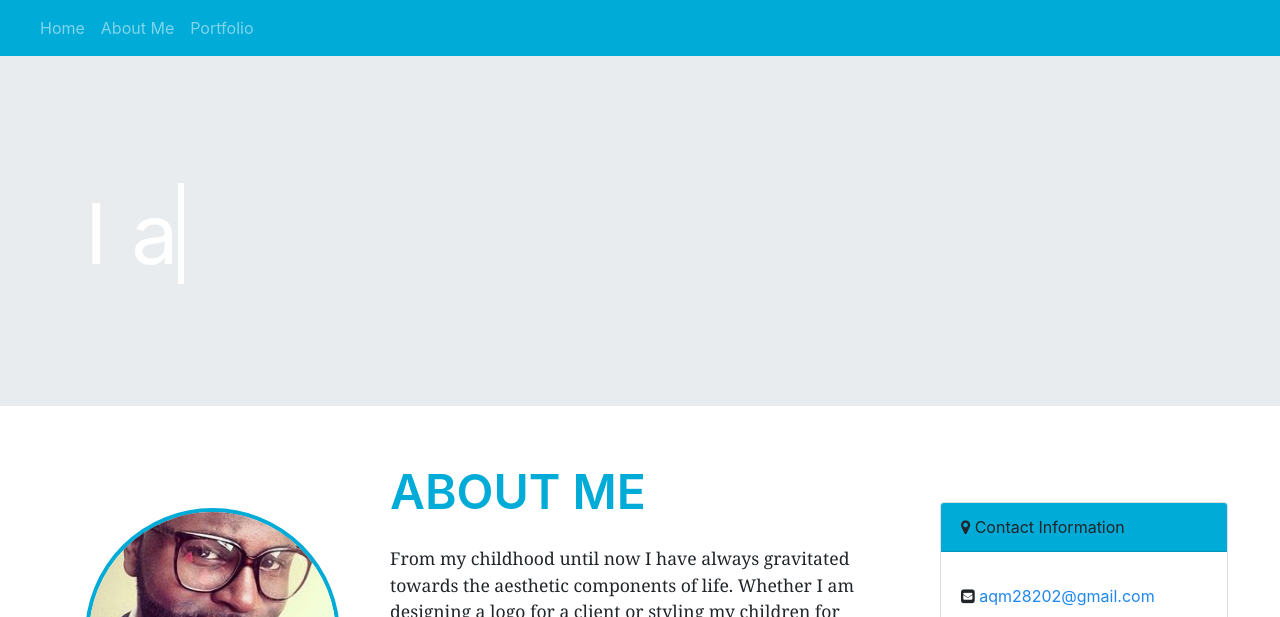
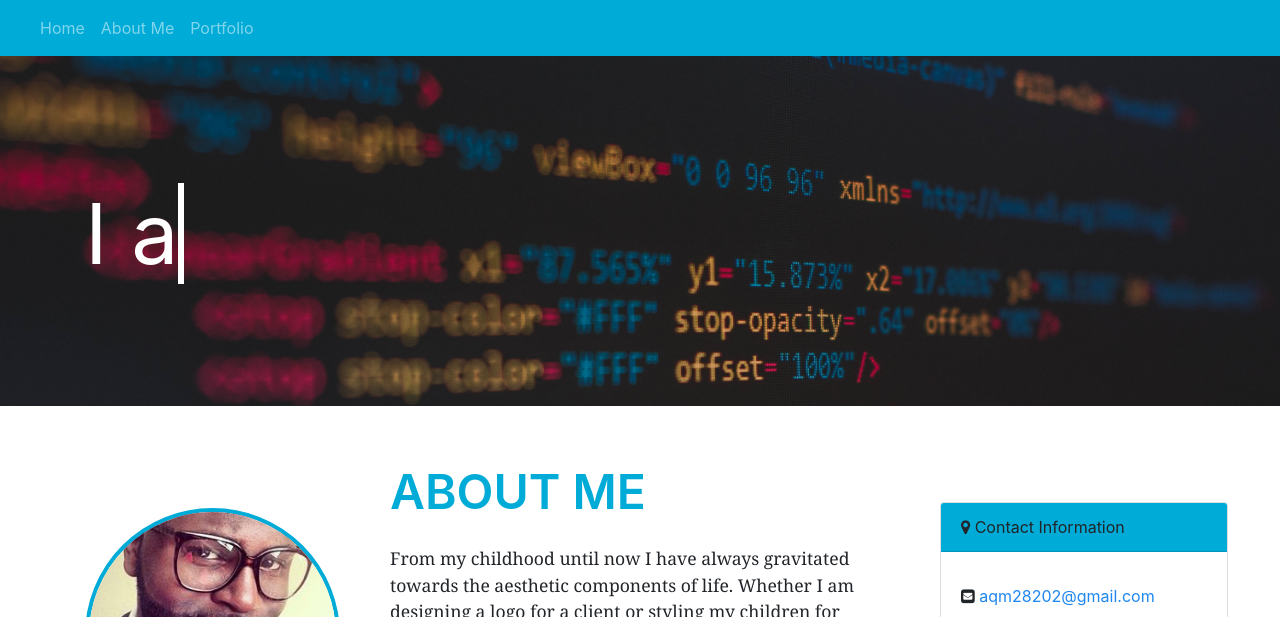
Before and after one commit to AQM28202/Responsive-Portfolio, a plain HTML site: page index.html in a window 1280 px wide. Shown: the top 617 px of the page. Drawn offline with nearby package versions, Linux system fonts and the light colour scheme; a web font is replaced by a local one.

Commit message:
Update style.css

```diff
--- a/assets/css/style.css
+++ b/assets/css/style.css
@@ -41,7 +41,7 @@ p {
     background: transparent;
   }
   .jumbotron {
-    background-image: url('assets/images/codingwallpaper.jpeg');
+    background-image: url('https://aqm28202.github.io/Responsive-Portfolio/assets/images/codingwallpaper.jpeg');
     background-size: cover;
     height: 350px;
   }
```
